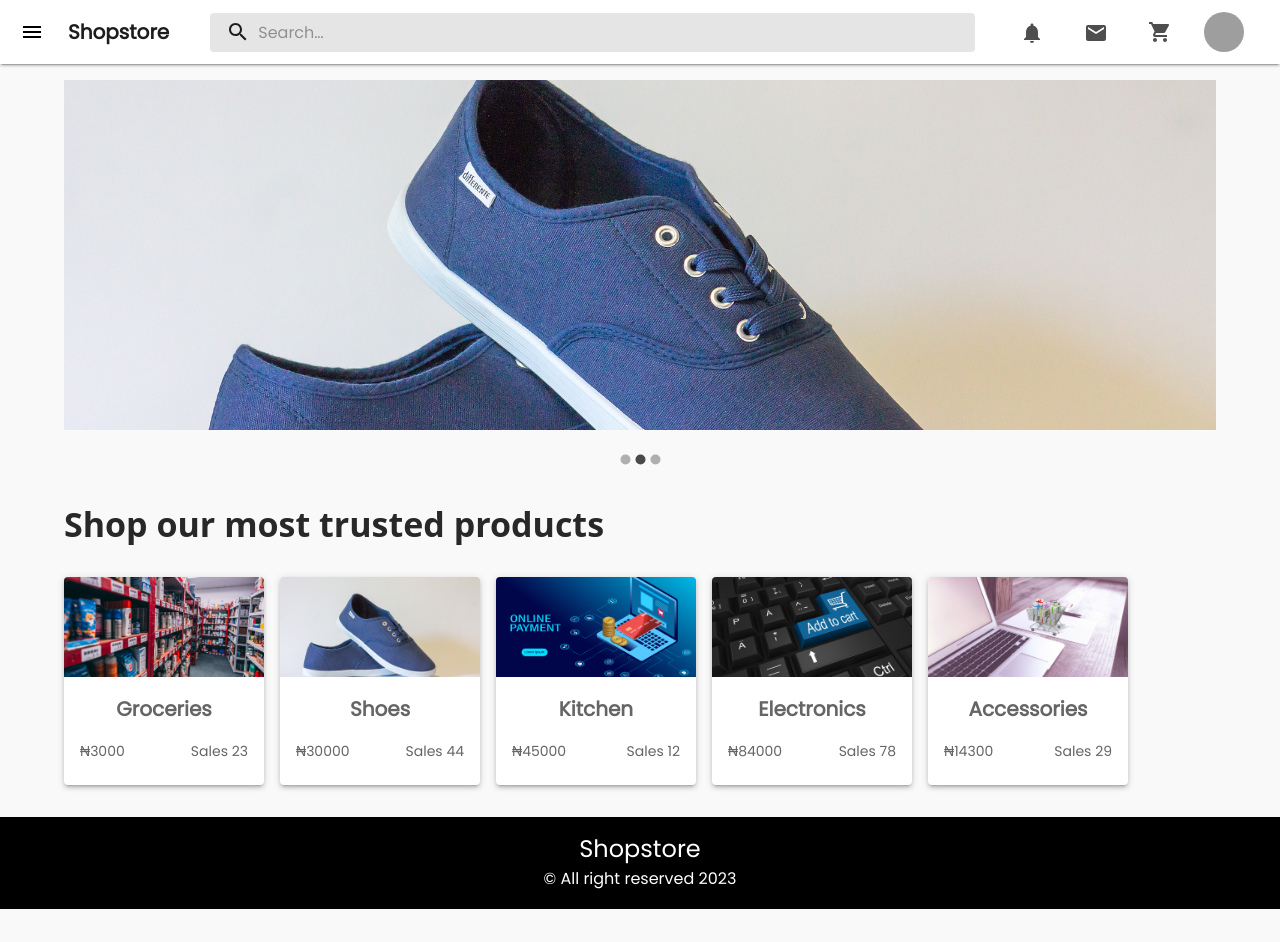
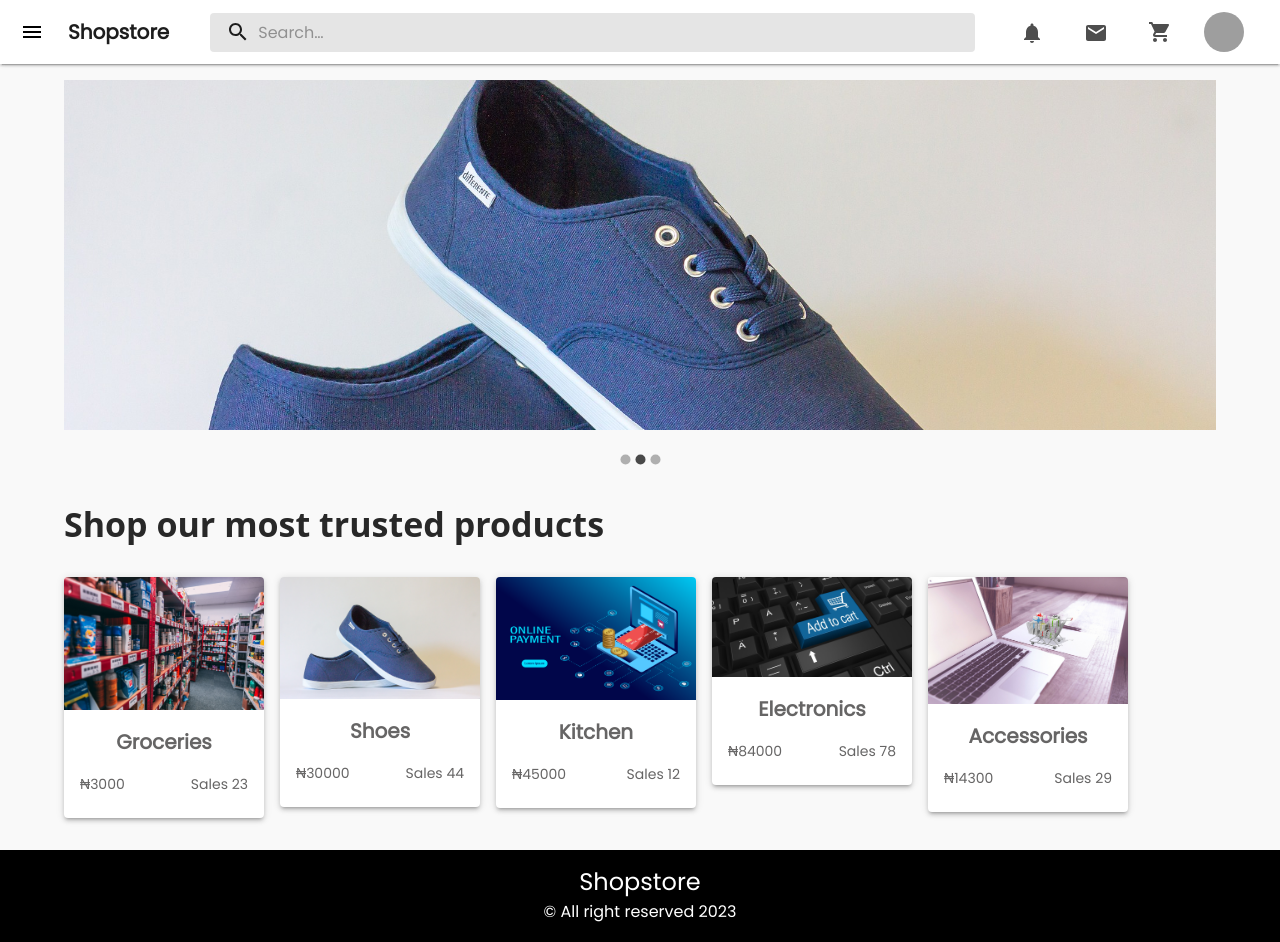
Before and after one commit to devsammyy/shopstore, a React (Vite) app: page / in a window 1280 px wide. Before the commit the page ends 909 px from the top, so only its background shows below. Built offline with nearby package versions, Linux system fonts and the light colour scheme; grey boxes are pictures that could not be loaded.

Commit message:
add cart board

```diff
--- a/src/components/Items/SingleCard.tsx
+++ b/src/components/Items/SingleCard.tsx
@@ -31,16 +31,18 @@ export default function SingleCard() {
         display: "flex",
         flexWrap: "wrap",
         gap: "1rem",
+        width: "100%",
       }}
     >
-      {cartItems.map((cartItem: CartData) => (
-        <Card elevation={3} sx={{ width: "200px", height: "100%" }}>
+      {cartItems.map((cartItem: CartData) => {
+        return (
+          <Card elevation={3} sx={{ width: { sm: "200px" }, height: "100%" }}>
             <CardMedia
               component="img"
               image={cartItem.cartImg}
               alt="Paella dish"
               sx={{
-              height: 100,
+                height: "100%",
                 width: "100%",
               }}
             />
@@ -72,7 +74,8 @@ export default function SingleCard() {
               </Box>
             </CardContent>
           </Card>
-      ))}
+        );
+      })}
     </Box>
   );
 }
```
Lines whose indentation alone changed are shown as unchanged.
